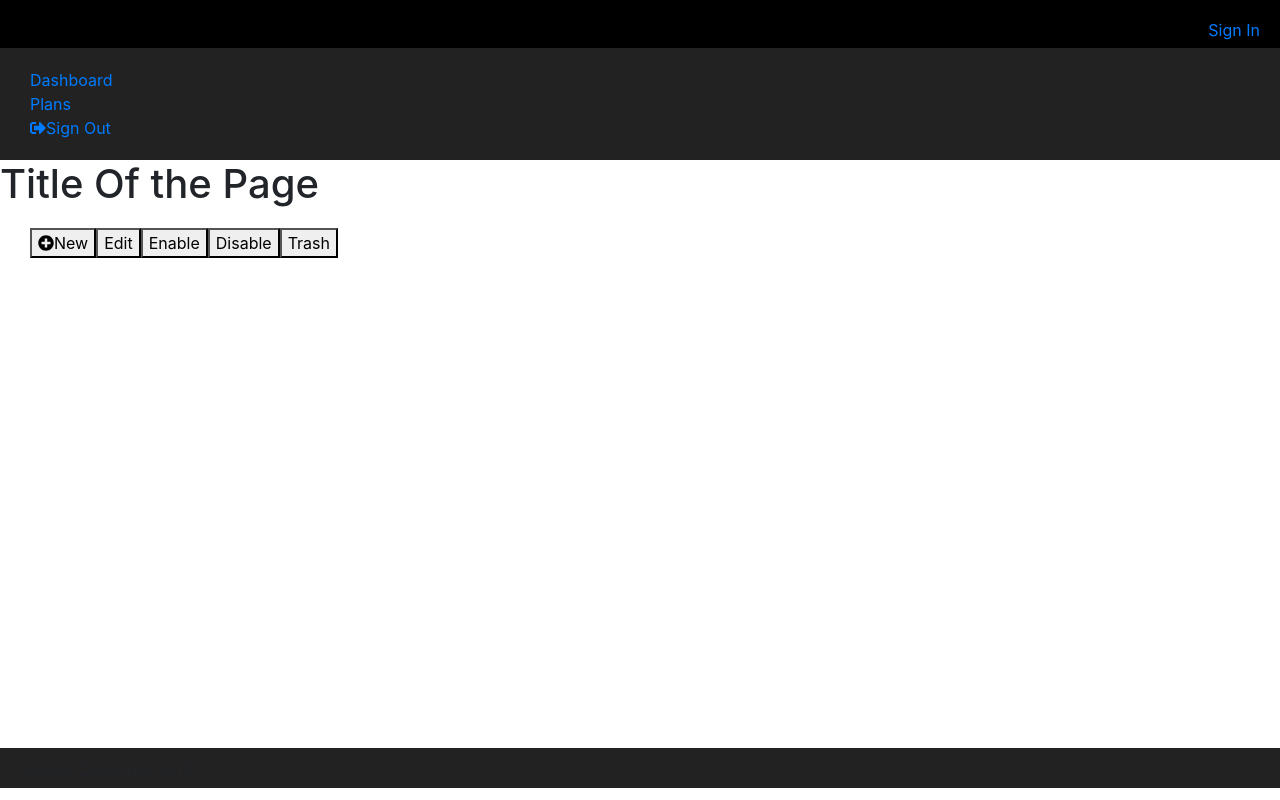
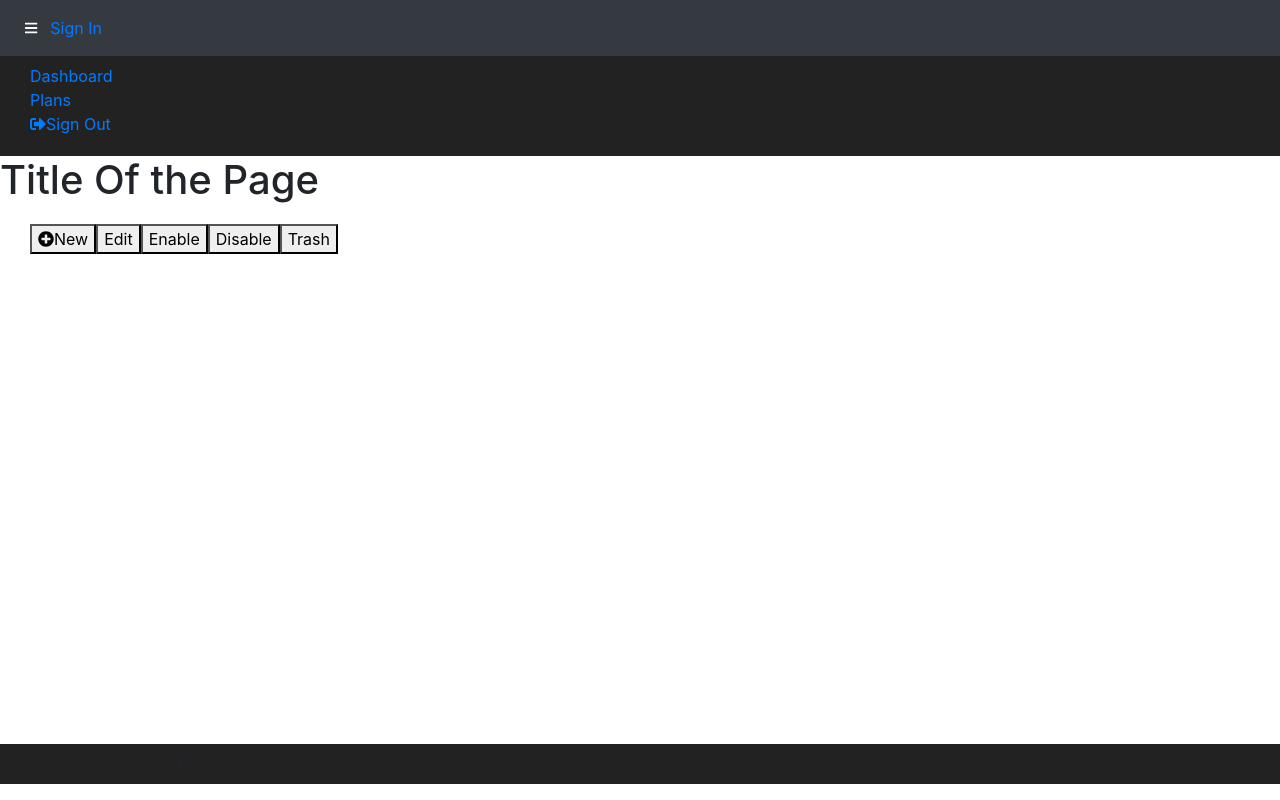
Before and after one commit to NickyWisenov/geo-location, a React (Create React App) app: page /account/dashboard in a window 1280 px wide. Built offline with nearby package versions, Linux system fonts and the light colour scheme; no server answers; sample sign-in values are in the browser's storage.

Commit message:
update from rsm

```diff
--- a/src/container/layout/DefaultHeader/DefaultHeader.js
+++ b/src/container/layout/DefaultHeader/DefaultHeader.js
@@ -4,16 +4,18 @@ import './DefaultHeader.scss';
 import logo from '../../../assets/imgs/logo.svg';
 
 const DefaultHeader = () => {
-  return(
-    <div className="default-header columns">
-      <div className="logo-wrapper column is-1">
-        <img src={logo} alt="Logo img" className="logo"/>
-      </div>
-      <div className="btn-logout column is-3">
-        <Link to="/singIn" className="button is-link">
-          Sign In
-        </Link>
-      </div>
+  return (
+    <div className="navbar navbar-expand navbar-dark bg-dark static-top">
+
+      <button className="btn btn-link btn-sm text-white order-1 order-sm-0" id="sidebarToggle" href="#">
+        <i className="fas fa-bars"></i>
+      </button>
+      <div className="navbar-brand mr-1" href="index.html"><img src={logo} alt="Logo img" className="logo" /></div>
+
+      <Link to="/singIn" className="form-inline my-2 my-lg-0">
+        Sign In
+      </Link>
+
     </div>
   )
 }
--- a/src/index.scss
+++ b/src/index.scss
@@ -26,8 +26,6 @@ $control-border-width: 2px;
 $input-border-color: transparent;
 $input-shadow: none;
 
-
-
 @import './assets/scss/variables';
 
 * {
```
